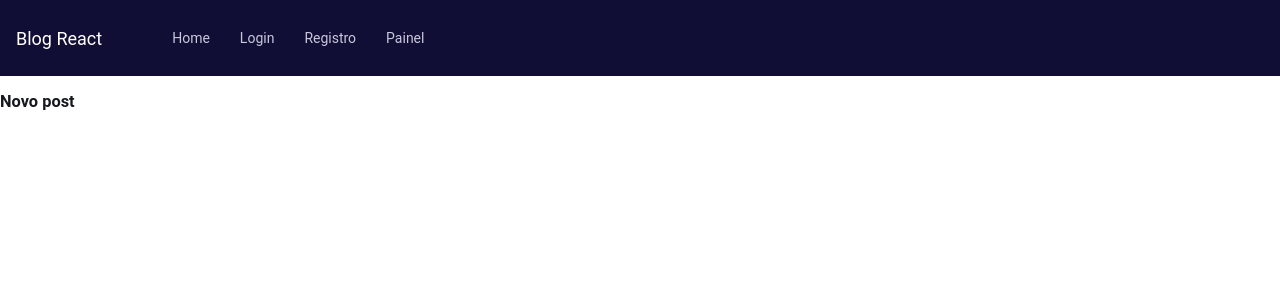
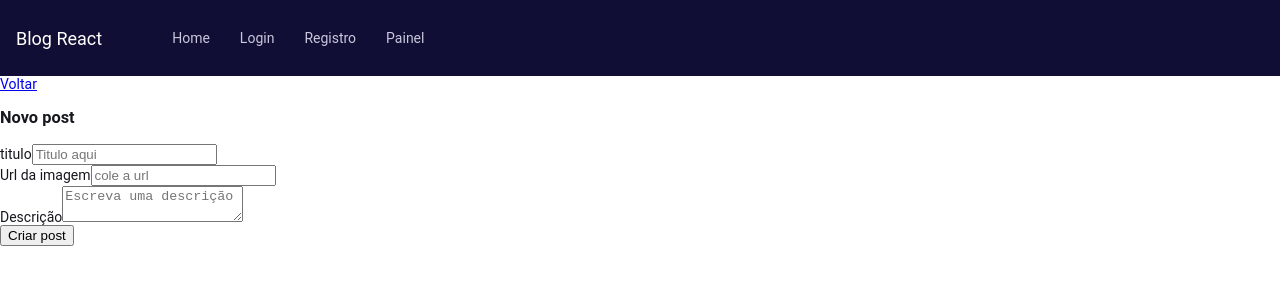
Before and after one commit to wagneraraujo/blog-react, a React (Create React App) app: page /dashboard/new in a window 1280 px wide. Shown: the top 300 px of the page. Built offline with nearby package versions, Linux system fonts and the light colour scheme; no server answers.

Commit message:
form cadastrar post

```diff
--- a/src/components/New/index.js
+++ b/src/components/New/index.js
@@ -2,10 +2,62 @@ import React, { Component } from "react";
 import { Link, withRouter } from "react-router-dom";
 
 class New extends Component {
+  constructor(props) {
+    super(props);
+    this.state = {
+      titulo: "",
+      imagem: "",
+      descricao: "",
+    };
+
+    this.cadastrar = this.cadastrar.bind(this);
+  }
+  cadastrar() {}
   render() {
     return (
       <div>
+        <header>
+          <Link to="/dashboard">Voltar</Link>
+        </header>
         <h3>Novo post</h3>
+
+        <form onSubmit={this.cadastrar}>
+          <div>
+            <label htmlFor="">titulo</label>
+            <input
+              id=""
+              type="text"
+              name=""
+              placeholder="Titulo aqui"
+              value={this.state.titulo}
+              onChange={(e) => this.setState({ titulo: e.target.value })}
+            />
+          </div>
+          <div>
+            <label htmlFor="">Url da imagem</label>
+            <input
+              id=""
+              type="text"
+              name=""
+              placeholder="cole a url"
+              value={this.state.imagem}
+              onChange={(e) => this.setState({ imagem: e.target.value })}
+            />
+          </div>
+          <div>
+            <label htmlFor="">Descrição</label>
+            <textarea
+              id=""
+              type="text"
+              name=""
+              placeholder="Escreva uma descrição"
+              value={this.state.descricao}
+              onChange={(e) => this.setState({ descricao: e.target.value })}
+            />
+          </div>
+
+          <button type="submit">Criar post</button>
+        </form>
       </div>
     );
   }
```
Also changed, not shown: 1 other file (tests, documents, lock files or other folders).
